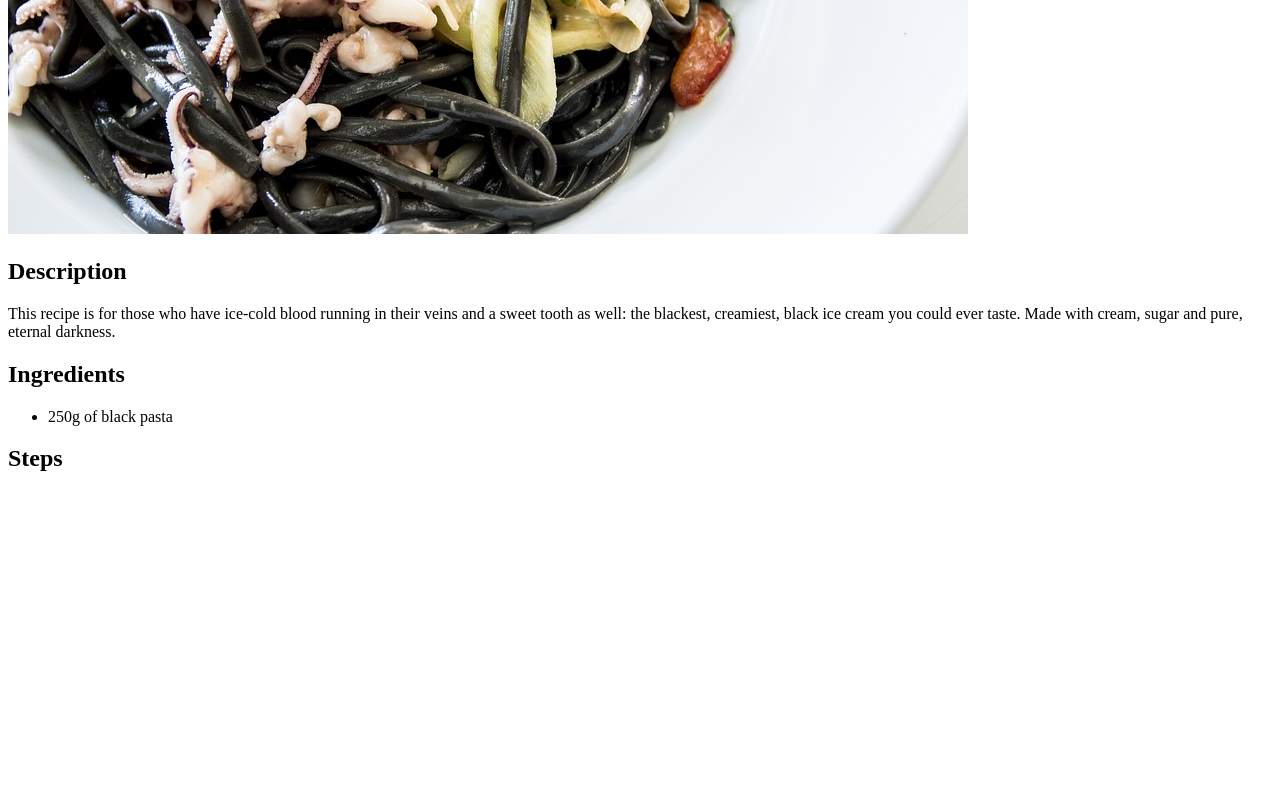
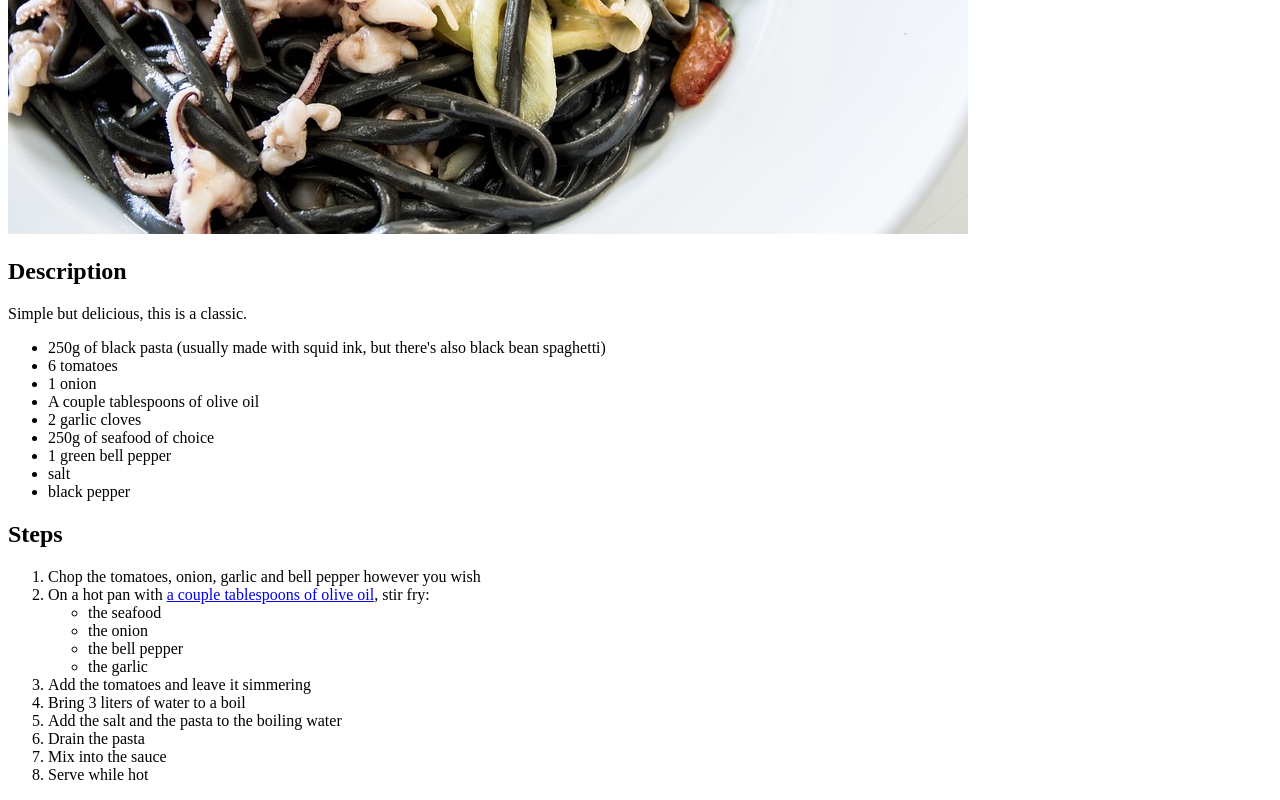
Before and after one commit to vhdpimentel/goth-recipes, a plain HTML site: page recipes/goth.pasta.html in a window 1280 px wide. Shown: the part 349-1149 px from the top of the page. Before the commit the page ends 841 px from the top, so only its background shows below. Drawn offline with Linux system fonts and the light colour scheme.

Commit message:
Add description, ingredients and steps to the pasta recipe

```diff
--- a/recipes/goth.pasta.html
+++ b/recipes/goth.pasta.html
@@ -8,14 +8,35 @@
         <h1>Goth Pasta</h1>
         <img src="../images/black-linguine-with-seafood.jpg" alt="black linguine with seafood">
         <h2>Description</h2>
-        <p>This recipe is for those who have ice-cold blood running in their veins and a sweet
-            tooth as well: the blackest, creamiest, black ice cream you could ever taste.
-            Made with cream, sugar and pure, eternal darkness.</p>
-        <h2>Ingredients</h2>
+        <p>Simple but delicious, this is a classic.</h2>
         <ul>
-            <li>250g of black pasta</li>
+            <li>250g of black pasta (usually made with squid ink, but there's also black bean spaghetti)</li>
+            <li>6 tomatoes</li>
+            <li>1 onion</li>
+            <li>A couple tablespoons of olive oil</a></li>
+            <li>2 garlic cloves</li>
+            <li>250g of seafood of choice</li>
+            <li>1 green bell pepper</li>
+            <li>salt</li>
+            <li>black pepper</li>
         </ul>
         <h2>Steps</h2>
+        <ol>
+            <li>Chop the tomatoes, onion, garlic and bell pepper however you wish</li>
+            <li>On a hot pan with <a href="https://www.youtube.com/watch?v=ho1TUjqUbXY" target="_blank">a couple tablespoons of olive oil</a>, stir fry:
+                <ul>
+                    <li>the seafood</li>
+                    <li>the onion</li>
+                    <li>the bell pepper</li>
+                    <li>the garlic</li>
+                </ul>
+            <li>Add the tomatoes and leave it simmering</li>
+            <li>Bring 3 liters of water to a boil</li>
+            <li>Add the salt and the pasta to the boiling water</li>
+            <li>Drain the pasta</li>
+            <li>Mix into the sauce</li>
+            <li>Serve while hot</li>
+        </ol>
         <ol></ol>
     </body>
 </html>
```
